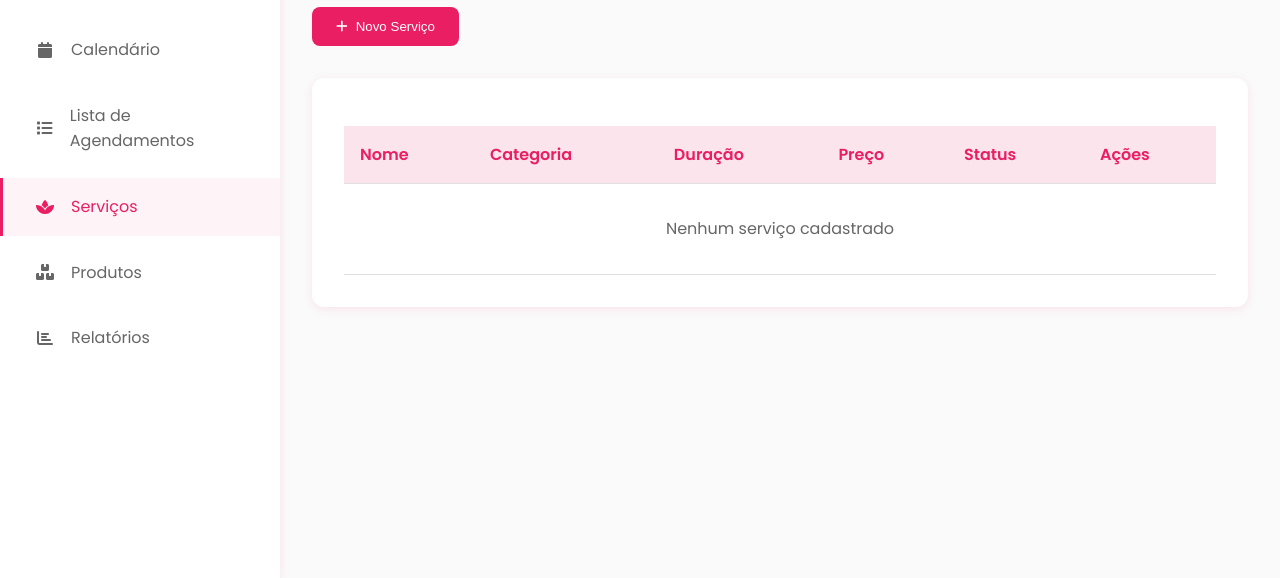
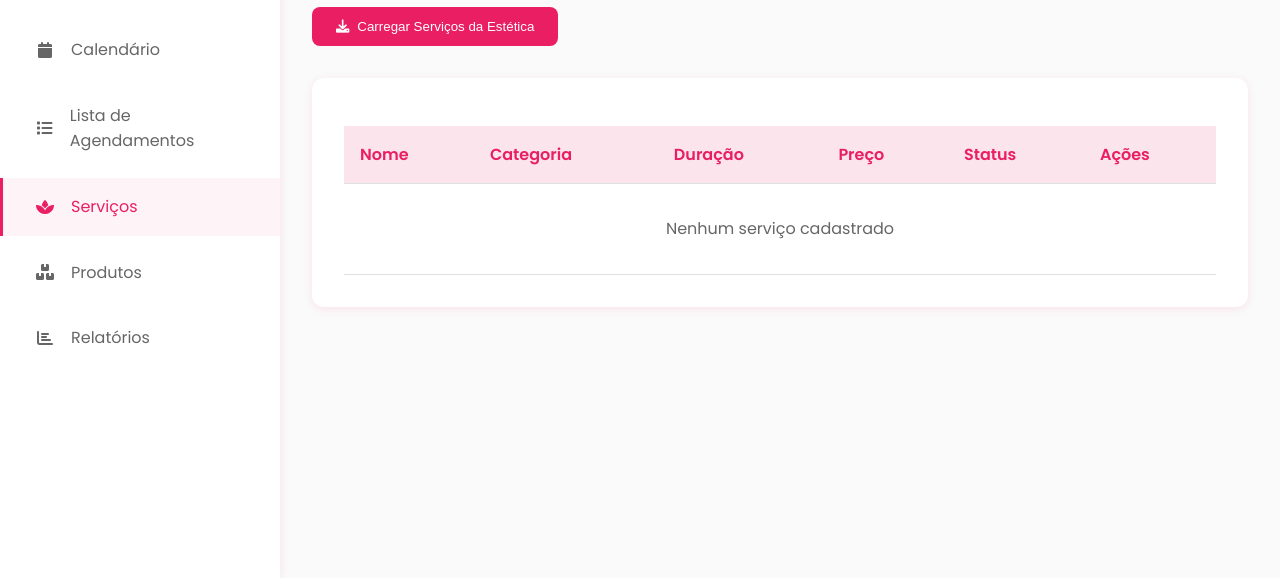
Before and after one commit to Otaviopd/Est-ticaFabiane, a plain HTML site: page index.html in a window 1280 px wide. Both pictures are taken after a click on the link "Serviços". Shown: the part 243-821 px from the top of the page. Drawn offline with Linux system fonts and the light colour scheme; no server answers.

Commit message:
Update index.html

```diff
--- a/index.html
+++ b/index.html
@@ -818,8 +818,8 @@
                 </div>
 
                 <div style="margin-bottom: 2rem;">
-                    <button class="btn btn-primary" onclick="openModal('servico-modal')">
-                        <i class="fas fa-plus"></i> Novo Serviço
+                    <button class="btn btn-success" onclick="popularServicos()">
+                        <i class="fas fa-download"></i> Carregar Serviços da Estética
                     </button>
                 </div>
 
```
